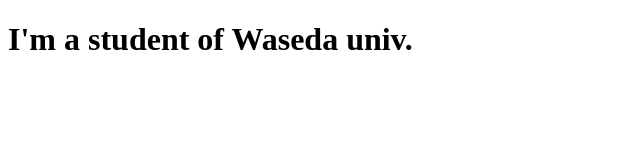
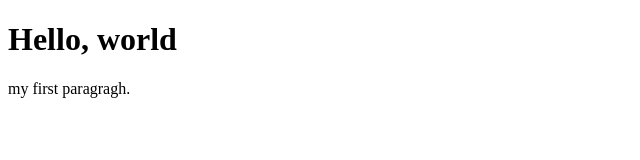
Before and after one commit to hirokamuy/about-me, a plain HTML site: page main.html in a window 1280 px wide. Shown: the whole page, without its empty margins (0-640 px from the left). Drawn offline with Linux system fonts and the light colour scheme.

Commit message:
Update main.html

```diff
--- a/main.html
+++ b/main.html
@@ -1,10 +1,7 @@
 <!DOCTYPE html>
-<html lang="ja">
-  <head>
-    <meta charset="UTF-8">
-    <title>about-me</title>
-  </head>
-  <body>
-    <h1>I'm a student of Waseda univ.</h1>
-  </body>
+<html>
+<body>
+  <h1>Hello, world</h1>
+  <p>my first paragragh.</p>
+</body>
 </html>
```
